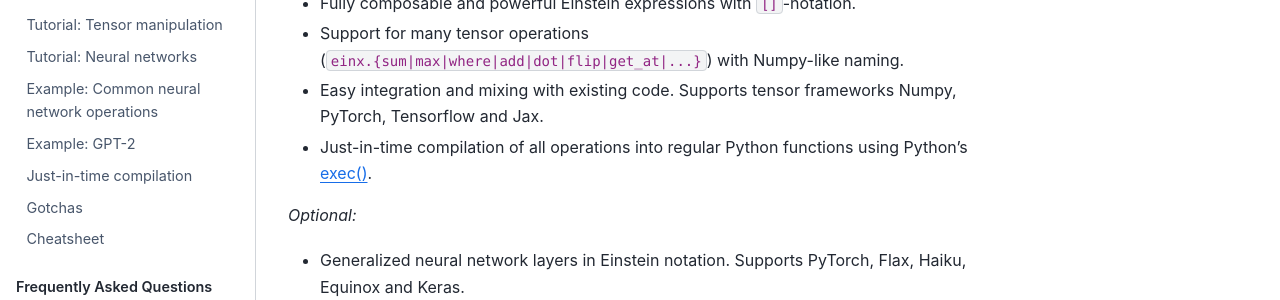
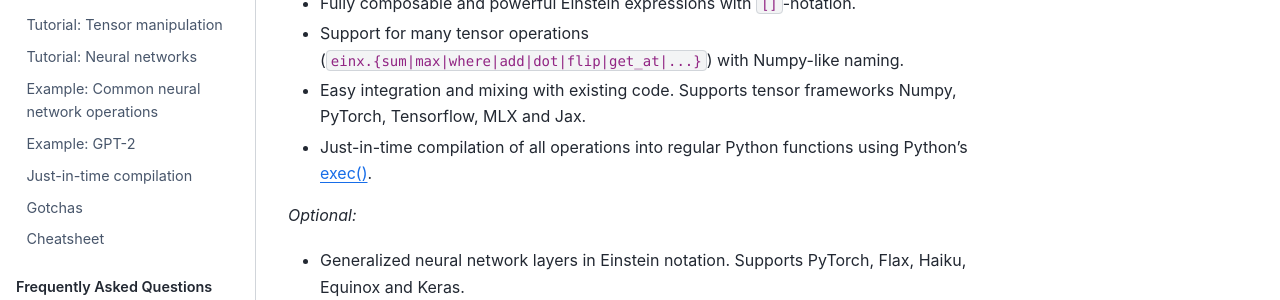
Before and after one commit to fferflo/einx, a Sphinx documentation site: the page built from docs/source/gettingstarted/introduction.rst, in a window 1280 px wide and 1318 px high. Shown: the part 261-561 px from the top of the window. Built offline with Sphinx 7.4.7 and the Sphinx Book theme 1.1.4, drawn with Linux system fonts in a browser that asks for light colours.

Commit message:
Update docs

```diff
--- a/docs/source/gettingstarted/introduction.rst
+++ b/docs/source/gettingstarted/introduction.rst
@@ -12,7 +12,7 @@ einx is a Python library that allows formulating many tensor operations as conci
 
 - Fully composable and powerful Einstein expressions with ``[]``-notation.
 - Support for many tensor operations (``einx.{sum|max|where|add|dot|flip|get_at|...}``) with Numpy-like naming.
-- Easy integration and mixing with existing code. Supports tensor frameworks Numpy, PyTorch, Tensorflow and Jax.
+- Easy integration and mixing with existing code. Supports tensor frameworks Numpy, PyTorch, Tensorflow, MLX and Jax.
 - Just-in-time compilation of all operations into regular Python functions using Python's `exec() <https://docs.python.org/3/library/functions.html#exec>`_.
 
 *Optional:*
```
Also changed, not shown: README.md (+2 -2 lines).
